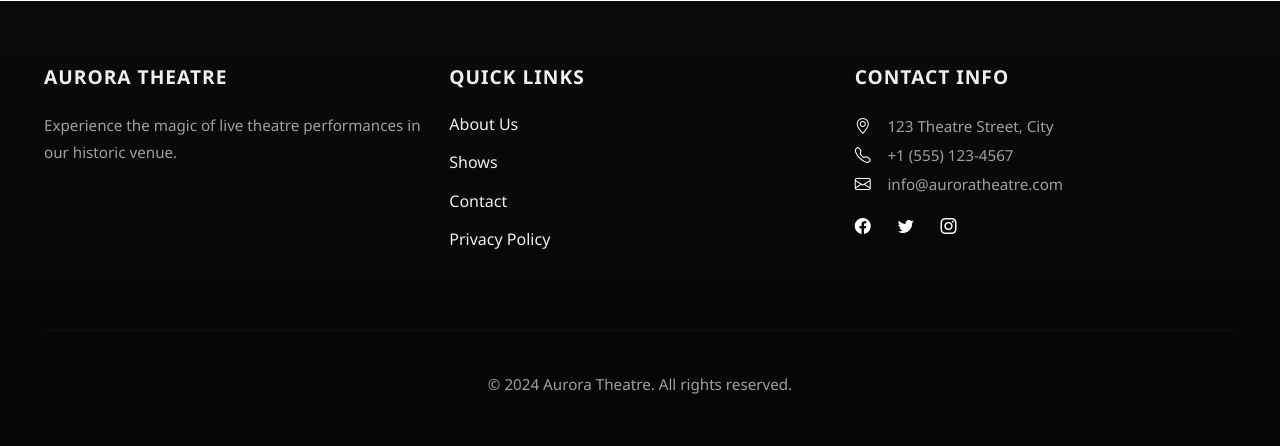
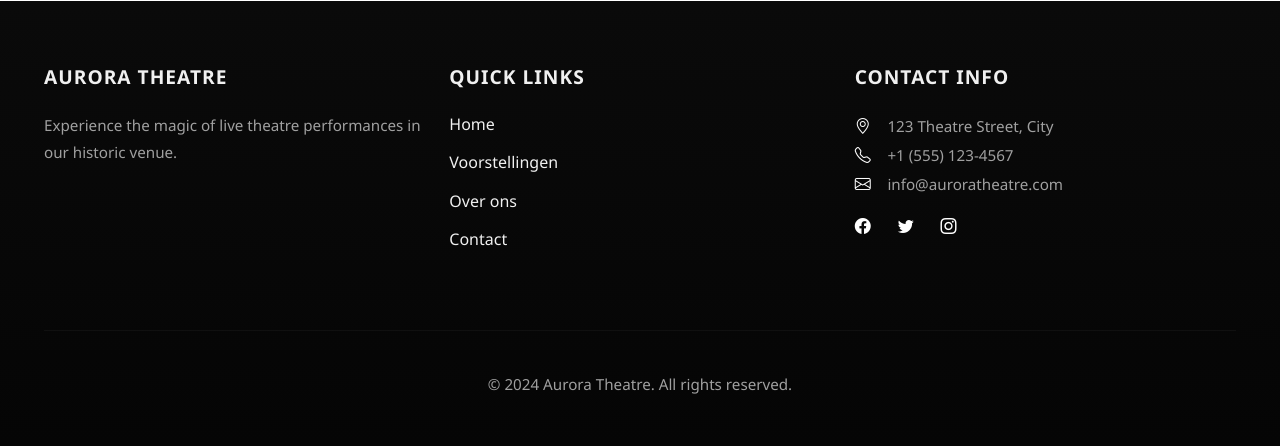
Before and after one commit to Benjamin-Harke/Aurora-P4-project-, a PHP site: page / in a window 1280 px wide. Shown: the part 1513-1959 px from the top of the page. Run offline with PHP 8.4, Linux system fonts and the light colour scheme.

Commit message:
sitemap in de footer gefixt.

```diff
--- a/app/views/includes/footer.php
+++ b/app/views/includes/footer.php
@@ -9,10 +9,10 @@
       <div class="col-md-4 mb-4">
         <h5>Quick Links</h5>
         <ul>
-          <li><a href="#">About Us</a></li>
-          <li><a href="#">Shows</a></li>
+          <li><a href="#">Home</a></li>
+          <li><a href="#">Voorstellingen</a></li>
+          <li><a href="#">Over ons</a></li>
           <li><a href="#">Contact</a></li>
-          <li><a href="#">Privacy Policy</a></li>
         </ul>
       </div>
       <div class="col-md-4 mb-4">
```
